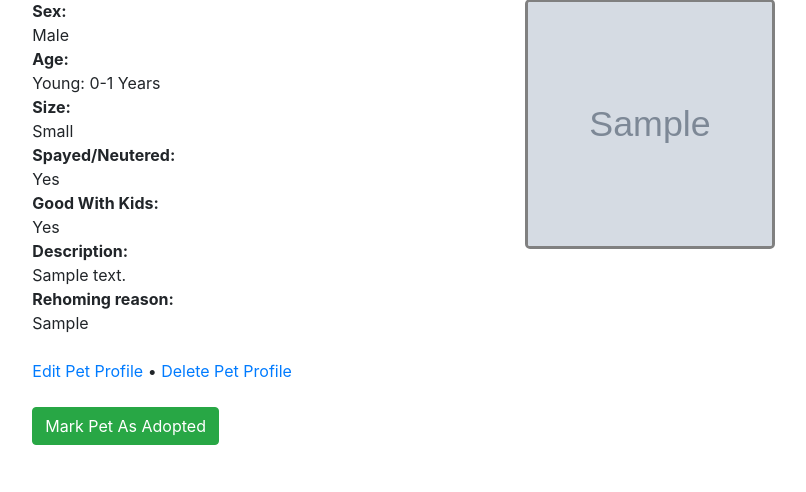
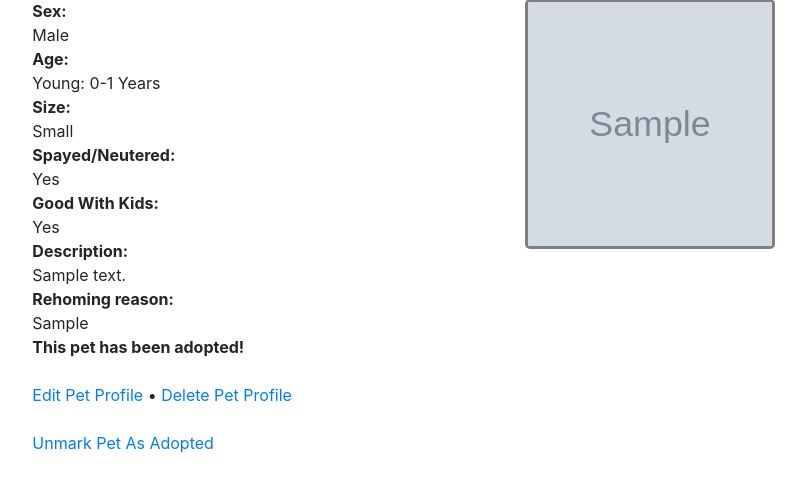
Before and after one commit to arivaden/furever_homes, a Django app: page /pet_profile/1 in a window 1280 px wide. Shown: the part 185-677 px from the top of the page, without its empty margins (201-1007 px from the left). Run offline with Django 4.2, Linux system fonts and the light colour scheme; a user stored in the database is signed in; tables that the repository leaves empty hold one stand-in row (values such as "Sample post"); grey boxes marked "Sample" are stand-in pictures; some libraries are stand-ins or nearby versions.

Commit message:
inbox works, messages work, updated and adopted/interested status functions

```diff
--- a/fureverhomes_users_app/views.py
+++ b/fureverhomes_users_app/views.py
@@ -181,14 +181,20 @@ def pet_profile(request, pet_profile_id):
         "pet_name" : pet_model.pet_name,
         "size" : size_choices.get(pet_model.size),
         "sex" : sex_choices.get(pet_model.sex),
-            "spayed_or_neutered" : spayed_neutered,
-           "good_w_kids" : kids,
-           "age": age_choices.get(pet_model.age),
-           "profile_pic": pet_model.profile_pic,
-           "description": pet_model.description,
-            "rehoming_reason" : pet_model.rehoming_reason
+        "spayed_or_neutered" : spayed_neutered,
+        "good_w_kids" : kids,
+        "age": age_choices.get(pet_model.age),
+        "profile_pic": pet_model.profile_pic,
+        "description": pet_model.description,
+        "rehoming_reason" : pet_model.rehoming_reason,
+        "is_adopted": pet_model.is_adopted,
+        "interested_users": pet_model.interested_users
     }
-    return render(request, 'pets/pet_profile.html', {'pet': pet, 'editor':editor, 'adopter':adopter})
+    if adopter:
+        fo = FutureOwner.objects.get(user_id=id)
+    else:
+        fo = None
+    return render(request, 'pets/pet_profile.html', {'pet': pet, 'editor':editor, 'adopter':adopter, 'fo': fo})
 
 
 def edit_pet_profile(request, pet_profile_id):
@@ -213,18 +219,34 @@ def delete_pet_profile(self, pet_profile_id):
     pet.delete()
     return redirect('co_dashboard')
 
-
-def mark_as_adopted(pet_profile_id):
+'''
+def mark_as_adopted(self, pet_profile_id):
     pet = PetProfile.objects.get(pet_profile_id=pet_profile_id)
     pet.mark_as_adopted()
     return redirect('co_dashboard')
+'''
 
 
+def update_adoption_status(self, pet_profile_id):
+    pet = PetProfile.objects.get(pet_profile_id=pet_profile_id)
+    pet.update_adoption_status()
+    return redirect('co_dashboard')
+
+'''
 def mark_as_interested(request, pet_profile_id):
     pet = PetProfile.objects.get(pet_profile_id=pet_profile_id)
     adopter = FutureOwner.objects.get(user_id=request.user.user_id)
     pet.mark_as_interested(adopter)
-    return redirect('fo_liked_pets')  # render(request, 'pets/pet_profile.html')
+    return redirect('fo_liked_pets')
+'''
+
+
+  # render(request, 'pets/pet_profile.html')
+def update_interest_status(request, pet_profile_id):
+    pet = PetProfile.objects.get(pet_profile_id=pet_profile_id)
+    adopter = FutureOwner.objects.get(user_id=request.user.user_id)
+    pet.update_interest_status(adopter)
+    return redirect('fo_liked_pets')
 
 
 def inbox(request):
@@ -234,16 +256,30 @@ def inbox(request):
         co = CurrentOwner.objects.get(user_id=id)
     except CurrentOwner.DoesNotExist:
         is_co = False
-
     if is_co:
         #returns two tiered list
         owner = CurrentOwner.objects.get(user_id=id)
-        contactable_users = owner.get_contactable_adopters()
+        #contactable_users = owner.get_contactable_adopters()
+        contacts = []
+        #pets to iterate through
+        pets = owner.view_my_pets()
+        #determine which pets have interested users
+        pets_w_users = []
+        for i in pets:
+            #cast to list the interested users
+            interest_cast_list = list(i.interested_users.all())
+            #if list of interested users is not empty
+            if interest_cast_list:
+                pets_w_users.append(i)
+                for j in interest_cast_list:
+                    contacts.append(j)
     else:
         #returns only owner objects
         adopter = FutureOwner.objects.get(user_id= id)
-        contactable_users = adopter.get_contactable_owners()
-    return render(request, 'messaging/inbox.html', {'is_co': is_co, 'contacts': contactable_users})
+        pets_w_users = None
+        contacts = adopter.get_contactable_owners()
+    return render(request, 'messaging/inbox.html', {'is_co': is_co, 'contacts': contacts, 'pets_w_users': pets_w_users})
+
 
 def direct_message(request, recipient_id):
     sender_id = request.user.user_id
@@ -255,7 +291,7 @@ def direct_message(request, recipient_id):
     message_form = MessageForm(request.POST)
     if message_form.is_valid():
         data = message_form.cleaned_data
-        content = data['content']
+        content = data['message_content']
         time_sent = datetime.datetime.now()
         Message.objects.create_message(content, time_sent,recipient,sender)
     return render(request, 'messaging/direct_message.html',{'past_messages':messages, "form":message_form})
--- a/local_fureverhomes/urls.py
+++ b/local_fureverhomes/urls.py
@@ -22,8 +22,11 @@ urlpatterns = [
     path('code_of_conduct', views.code_of_conduct, name='code_of_conduct'),
     path('delete_pet_profile/<int:pet_profile_id>', views.delete_pet_profile, name='delete_pet_profile'),
     path('edit_pet_profile/<int:pet_profile_id>', views.edit_pet_profile, name='edit_pet_profile'),
-    path('mark_as_interested/<int:pet_profile_id>', views.mark_as_interested, name='mark_as_interested'),
+    #path('mark_as_interested/<int:pet_profile_id>', views.mark_as_interested, name='mark_as_interested'),
+    path('update_interest_status/<int:pet_profile_id>', views.update_interest_status, name='update_interest_status'),
+    #path('mark_as_adopted/<int:pet_profile_id>', views.mark_as_adopted, name='mark_as_adopted'),
+    path('update_adoption_status/<int:pet_profile_id>', views.update_adoption_status, name='update_adoption_status'),
     path('fo_liked_pets/', views.fo_liked_pets, name='fo_liked_pets'),
     path('inbox/', views.inbox, name='inbox'),
-    path('direct_message/', views.direct_message, name='direct_message'),
+    path('direct_message/<int:recipient_id>', views.direct_message, name='direct_message'),
 ] + static(settings.MEDIA_URL, document_root=settings.MEDIA_ROOT)
--- a/templates/messaging/direct_message.html
+++ b/templates/messaging/direct_message.html
@@ -1,5 +1,5 @@
 {% extends "base.html" %}
-
+{% load crispy_forms_tags %}
 <body>
 {% block content %}
 <div>
@@ -7,7 +7,7 @@
     {% for msg in past_messages %}
     <!-- must align messages to right or left side of screen depending on who they're from (recipient/sender) -->
     <p>{{ msg.sender }} on {{ msg.message_dt|date:'N d G:i' }}
-        {{ msg.content }}</p>
+        {{ msg.message_content }}</p>
     {% endfor %}
 {% else %}
 <p> You have not sent this user any messages or vice versa</p>
--- a/templates/pets/pet_profile.html
+++ b/templates/pets/pet_profile.html
@@ -2,7 +2,6 @@
 {% block content %}
     <h3> {{pet.pet_name}} </h3>
     <hr>
-    {% if pet.profile_pic.url is not None %}
     <div class="container text-center">
         <div class="text-right">
         </div>
@@ -16,6 +15,11 @@
                         <div> {{pet.description}} </div>
                         <div class="font-weight-bold">Rehoming reason: </div>
                         <div> {{pet.rehoming_reason}} </div>
+                        {% if pet.is_adopted %}
+                            <div class="font-weight-bold">This pet has been adopted!</div>
+                        {% else %}
+                            <p>Pet is still looking for a home!</p>
+                        {% endif %}
                     </div>
                     {% if editor %}
                         <div class="text-left">
@@ -24,54 +28,34 @@
                             &#x2022;
                             <a href="{% url 'delete_pet_profile' pet.pet_profile_id %}"> Delete Pet Profile</a>
                             <br><br>
-                            <button type="submit" class="btn btn-success">Mark Pet As Adopted</button>
+                            {% if pet.is_adopted %}
+                                <a href="{% url 'update_adoption_status' pet.pet_profile_id %}">Unmark Pet As Adopted</a>
+                            {% else %}
+                                <a href="{% url 'update_adoption_status' pet.pet_profile_id %}">Mark Pet As Adopted</a>
+                            {% endif %}
                         </div>
                     {% endif %}
                     {% if adopter %}
                     <br>
                     <div class="text-left">
-                        <form action="{% url 'mark_as_interested' pet.pet_profile_id %}" method="POST">
+                        <form action="{% url 'update_interest_status' pet.pet_profile_id %}" method="POST">
                             {% csrf_token %}
-                            <button type="submit" class="btn btn-success">I'm Interested</button>
+                            {% if fo in pet.interested_users.all %}
+                                <p> beep boop 1</p>
+                                <button type="submit" class="btn btn-success">Remove from interested</button>
+                            {% else %}
+                                <p> beep boop </p>
+                                <button type="submit" class="btn btn-success">I'm Interested</button>
+                            {% endif %}
                         </form>
                     </div>
                     {% endif %}
                 </div>
+                {% if pet.profile_pic.url is not None %}
                 <div class="col">
                     <img src="{{pet.profile_pic.url}}" alt="{{pet.pet_name}}" style="border:3px solid gray; border-radius:5px" width="250px" height="250px">
                 </div>
+                {% endif %}
         </div>
     </div>
-    {% else %}
-            <div>
-                <div class="text-right">
-                </div>
-                <div class="font-weight-bold"> Sex:</div><div>{{pet.sex}} </div> <div class="font-weight-bold"> Age:</div> <div>{{pet.age}}</div> <div class="font-weight-bold"> Size:</div> <div>{{pet.size}}</div>
-                <div class="font-weight-bold"> Spayed/Neutered:</div> <div>{{pet.spayed_or_neutered}}</div>
-                <div class="font-weight-bold"> Good With Kids: </div> <div>{{pet.good_w_kids}}</div>
-                <div class="font-weight-bold">Description: </div>
-                <div> {{pet.description}} </div>
-                <div class="font-weight-bold">Rehoming reason: </div>
-                <div> {{pet.rehoming_reason}} </div>
-            </div>
-            {% if adopter %}
-            <br>
-            <div class="text-left">
-                <form action="{% url 'mark_as_interested' pet.pet_profile_id %}" method="POST">
-                    {% csrf_token %}
-                    <button type="submit" class="btn btn-success">I'm Interested</button>
-                </form>
-            </div>
-            {% endif %}
-            {% if editor %}
-            <div class="text-left">
-                <br>
-                <a href="{% url 'edit_pet_profile' pet.pet_profile_id%}">Edit Pet Profile</a>
-                &#x2022;
-                <a href="{% url 'delete_pet_profile' pet.pet_profile_id %}"> Delete Pet Profile</a>
-                <br><br>
-                <a href="{%url 'mark_as_adopted' pet.pet_profile_id %}">Mark Pet As Adopted</a>
-            {% endif %}
-            </div>
-    {% endif %}
 {% endblock %}
```
Also changed, not shown: fureverhomes_users_app/models.py (+34 -19 lines), local_fureverhomes/settings.py (+4 -4 lines), templates/dashboard/co_dashboard.html (+23 -0 lines), templates/messaging/inbox.html (+31 -15 lines), fureverhomes_users_app/migrations/0007_rename_receiver_id_message_receiver_and_more.py (added), fureverhomes_users_app/migrations/0008_message_message_dt.py (added).
